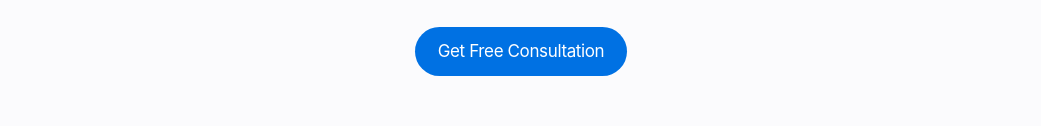
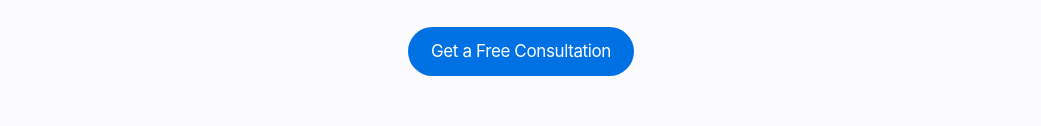
Before and after one commit to rumlawi/ledgerly, a plain HTML site: page index.html in a window 1280 px wide. Shown: the part 327-453 px from the top of the page, without its empty margins (119-1160 px from the left). Drawn offline with Linux system fonts and the light colour scheme.

Commit message:
Update index.html

```diff
--- a/index.html
+++ b/index.html
@@ -777,7 +777,7 @@
             <h1>Ledgerly</h1>
             <div class="hero-subtitle">Accounting & Bookkeeping Solutions Made Simple</div>
             <p>Streamline your finances with our comprehensive subscription-based bookkeeping services. Focus on growing your business while we handle your books.</p>
-            <a href="#consultation" class="cta-button">Get Free Consultation</a>
+            <a href="#consultation" class="cta-button">Get a Free Consultation</a>
         </div>
     </section>
 
```
